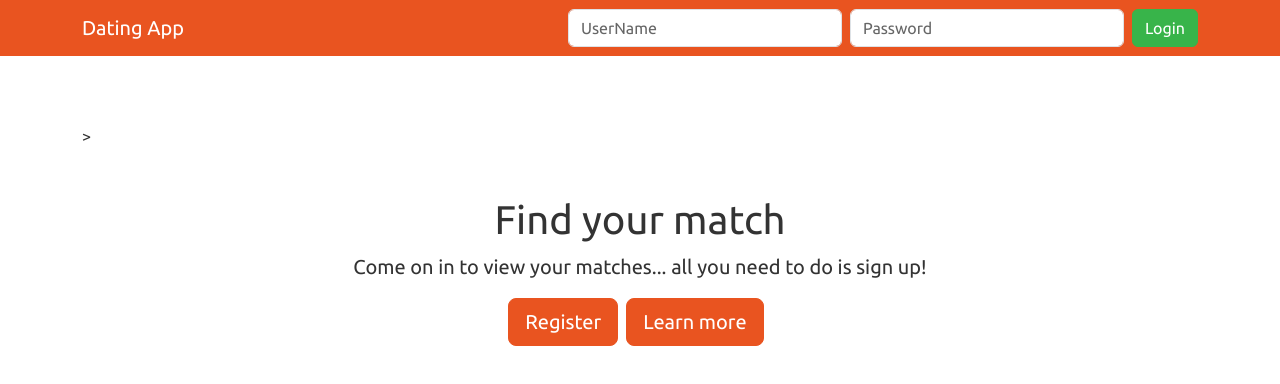
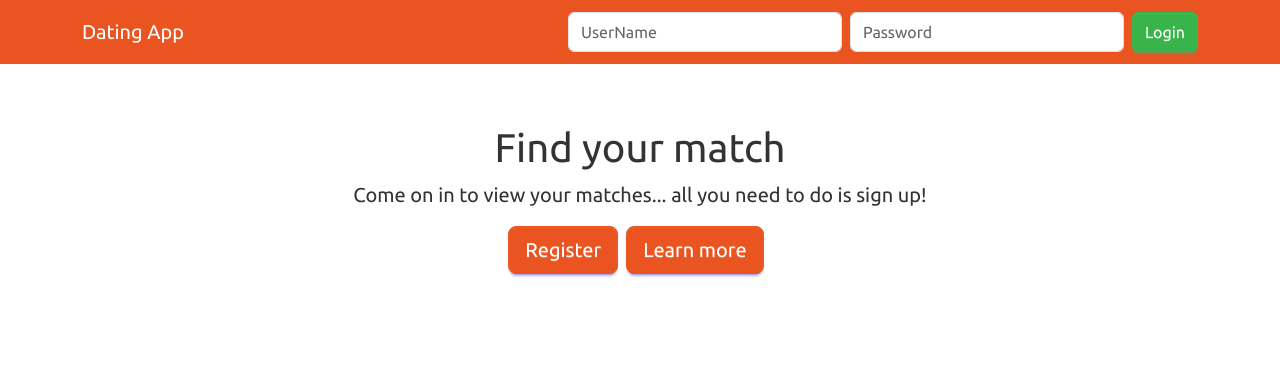
Before and after one commit to jflalande99/DatingAppWeb, an Angular app: page / in a window 1280 px wide. Shown: the top 384 px of the page. Built offline with nearby package versions, Linux system fonts and the light colour scheme; no server answers.

Commit message:
add tailwind  css and daisyUI

```diff
--- a/angular.json
+++ b/angular.json
@@ -26,11 +26,11 @@
               "src/assets"
             ],
             "styles": [
+              "src/styles.css",
               "./node_modules/ngx-bootstrap/datepicker/bs-datepicker.css",
               "./node_modules/bootstrap/dist/css/bootstrap.min.css",
               "./node_modules/font-awesome/css/font-awesome.min.css",
               "./node_modules/bootswatch/dist/united/bootstrap.min.css",
-              "src/styles.css",
               "node_modules/ngx-toastr/toastr.css"
             ],
             "scripts": [],
--- a/package.json
+++ b/package.json
@@ -22,6 +22,7 @@
     "@angular/platform-browser": "^21.2.10",
     "@angular/platform-browser-dynamic": "^21.2.10",
     "@angular/router": "^21.2.10",
+    "@tailwindcss/postcss": "^4.3.0",
     "bootstrap": "^5.3.3",
     "bootswatch": "^5.3.7",
     "font-awesome": "^4.7.0",
@@ -29,6 +30,7 @@
     "ngx-toastr": "^19.0.0",
     "run-script-os": "*",
     "rxjs": "~7.8.0",
+    "tailwindcss": "^4.3.0",
     "tslib": "^2.3.0",
     "zone.js": "~0.15.1"
   },
@@ -44,6 +46,7 @@
     "@types/jest": "^30.0.0",
     "@typescript-eslint/eslint-plugin": "^8.59.1",
     "@typescript-eslint/parser": "^8.59.1",
+    "daisyui": "^5.5.20",
     "eslint": "^10.2.1",
     "typescript": "5.9.3"
   }
--- a/src/app/app.component.ts
+++ b/src/app/app.component.ts
@@ -13,7 +13,7 @@ import { HomeComponent } from "./home/home.component";
 })
 export class AppComponent implements OnInit {
   private accountService = inject(AccountService);
-  title = 'DatingApp';
+  title = 'Dating app';
 
   constructor(private http: HttpClient) {} // OnInit est appelé après le constructeur
 
--- a/src/app/home/home.component.html
+++ b/src/app/home/home.component.html
@@ -1,4 +1,4 @@
-><div class="container mt-5">
+<div class="container mt-5">
   <div style="text-align: center;">
     @if (!registerMode) {
       <h1>Find your match</h1>
--- a/src/app/register/register.component.html
+++ b/src/app/register/register.component.html
@@ -12,7 +12,7 @@
     <label>Username</label>
   </div>
   <div class="mb-3">
-    <label>Who is your favorite user?</label>
+    <label class="text-3xl text-red-500">Who is your favorite user?</label>
     <select class="form-select">
       @for (user of usersFromHomeComponent; track $index) {
         <option [value]="user.userName">
--- a/src/styles.css
+++ b/src/styles.css
@@ -1 +1,2 @@
-/* You can add global styles to this file, and also import other style files */
+@import "tailwindcss";
+@plugin "daisyui";
```
Also changed, not shown: .postcssrc.json (added), 1 other file (tests, documents, lock files or other folders).
